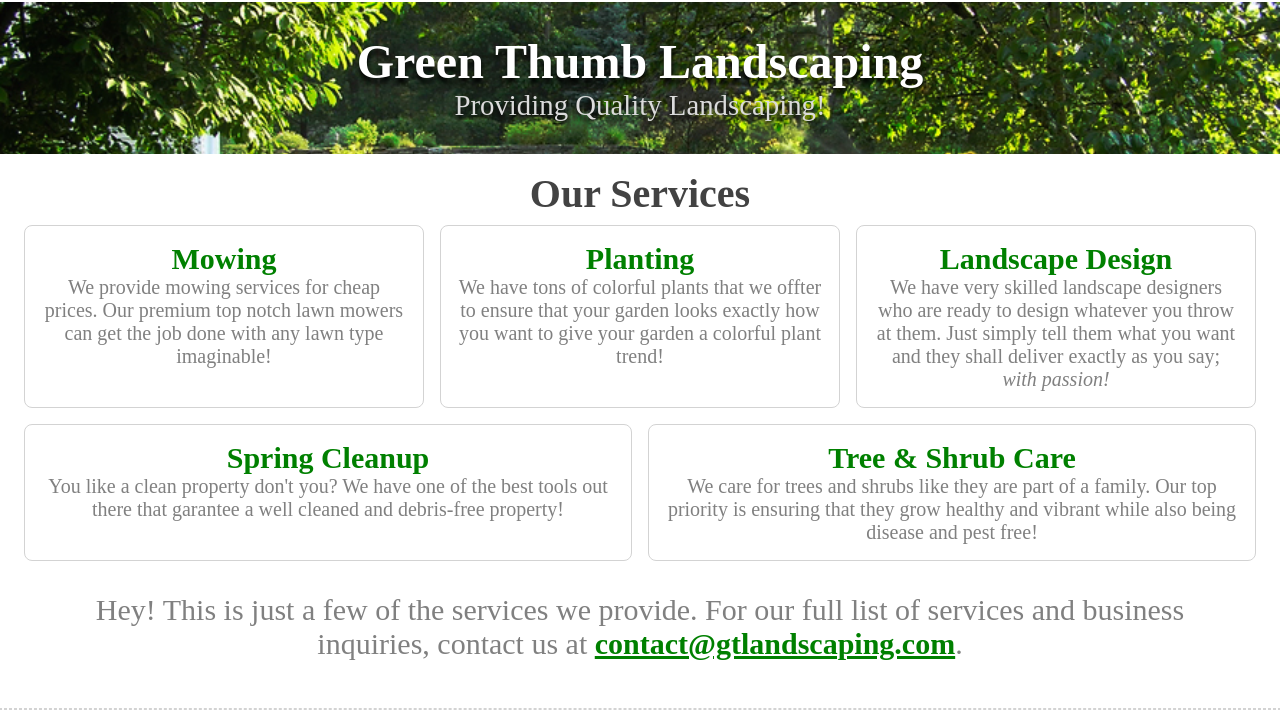
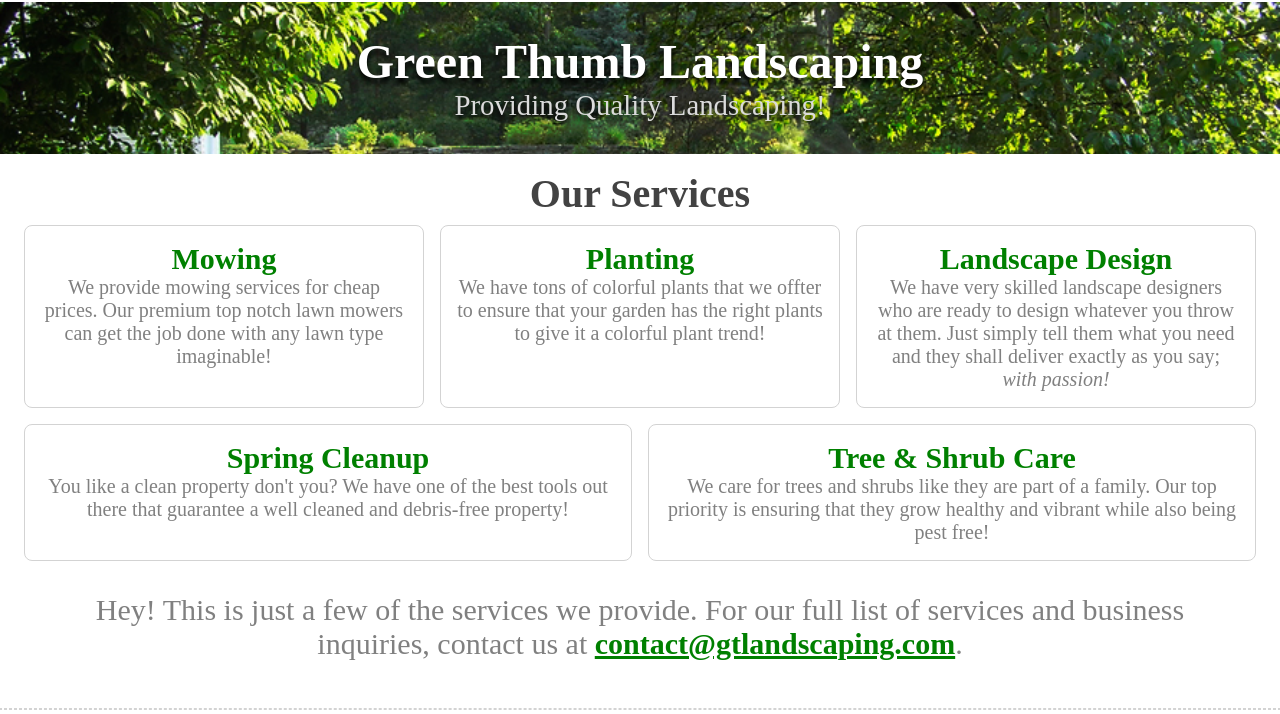
Before and after one commit to MaikeruOS/gtlandscaping.github.io, a plain HTML site: page index.html in a window 1280 px wide. Shown: the part 64-778 px from the top of the page. Drawn offline with Linux system fonts and the light colour scheme.

Commit message:
Update index.html

```diff
--- a/index.html
+++ b/index.html
@@ -38,12 +38,12 @@
 
             <div id = "card" style="margin: 0 16px;">
                 <h1>Planting</h1>
-                <p>We have tons of colorful plants that we offter to ensure that your garden looks exactly how you want to give your garden a colorful plant trend!</p>
+                <p>We have tons of colorful plants that we offter to ensure that your garden has the right plants to give it a colorful plant trend!</p>
             </div>
 
             <div id = "card">
                 <h1>Landscape Design</h1>
-                <p>We have very skilled landscape designers who are ready to design whatever you throw at them. Just simply tell them what you want and they shall deliver exactly as you say; <i>with passion!</i></p>
+                <p>We have very skilled landscape designers who are ready to design whatever you throw at them. Just simply tell them what you need and they shall deliver exactly as you say; <i>with passion!</i></p>
             </div>
         </div>
 
@@ -51,12 +51,12 @@
         <div id = "row">
             <div id = "card" style="width: 50%">
                 <h1>Spring Cleanup</h1>
-                <p>You like a clean property don't you? We have one of the best tools out there that garantee a well cleaned and debris-free property!</p>
+                <p>You like a clean property don't you? We have one of the best tools out there that guarantee a well cleaned and debris-free property!</p>
             </div>
 
             <div id = "card" style="width: 50%; margin: 0 0 0 16px;">
                 <h1>Tree & Shrub Care</h1>
-                <p>We care for trees and shrubs like they are part of a family. Our top priority is ensuring that they grow healthy and vibrant while also being disease and pest free!</p>
+                <p>We care for trees and shrubs like they are part of a family. Our top priority is ensuring that they grow healthy and vibrant while also being pest free!</p>
             </div>
         </div>
 
```
